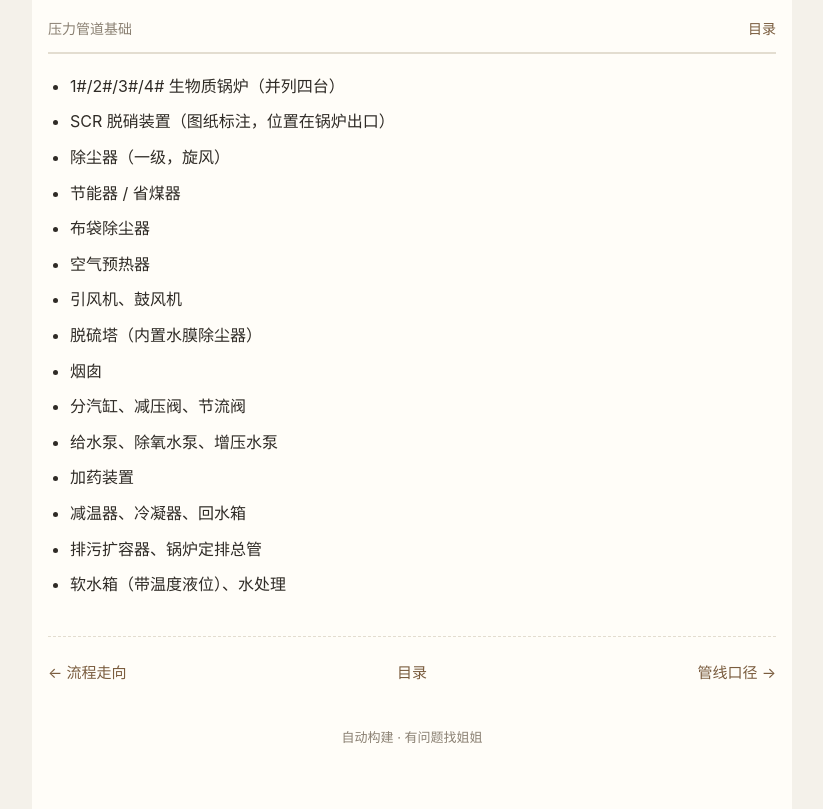
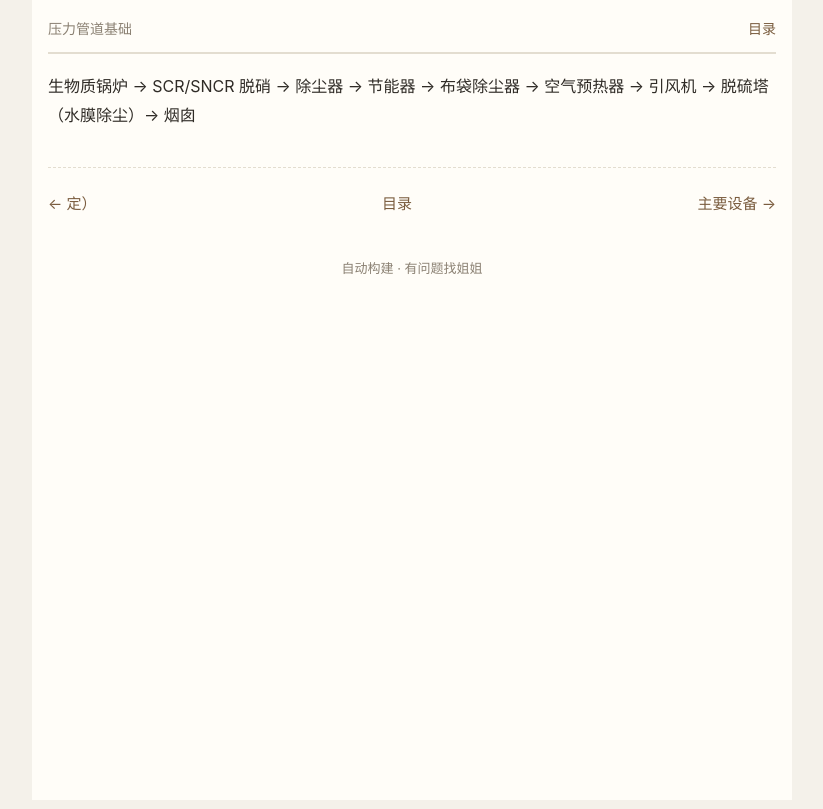
Before and after one commit to sanitiet/note, a plain HTML site: page s46.html in a window 1280 px wide. Shown: the whole page, without its empty margins (228-1051 px from the left). Drawn offline with Linux system fonts and the light colour scheme.

Commit message:
更新 s46.html

```diff
--- a/s46.html
+++ b/s46.html
@@ -1,8 +1,8 @@
 <!DOCTYPE html><html lang="zh-CN"><head><meta charset="utf-8">
 <meta name="viewport" content="width=device-width,initial-scale=1">
-<title>主要设备 · 压力管道基础</title><link rel="stylesheet" href="style.css"></head>
+<title>流程走向 · 压力管道基础</title><link rel="stylesheet" href="style.css"></head>
 <body><div class="wrap">
 <div class="top"><span>压力管道基础</span><a href="index.html">目录</a></div>
-<ul><li>1#/2#/3#/4# 生物质锅炉（并列四台）</li><li>SCR 脱硝装置（图纸标注，位置在锅炉出口）</li><li>除尘器（一级，旋风）</li><li>节能器 / 省煤器</li><li>布袋除尘器</li><li>空气预热器</li><li>引风机、鼓风机</li><li>脱硫塔（内置水膜除尘器）</li><li>烟囱</li><li>分汽缸、减压阀、节流阀</li><li>给水泵、除氧水泵、增压水泵</li><li>加药装置</li><li>减温器、冷凝器、回水箱</li><li>排污扩容器、锅炉定排总管</li><li>软水箱（带温度液位）、水处理</li></ul>
-<div class="nav"><a href="s45.html">← 流程走向</a><a href="index.html">目录</a><a href="s47.html">管线口径 →</a></div>
+<p>生物质锅炉 → SCR/SNCR 脱硝 → 除尘器 → 节能器 → 布袋除尘器 → 空气预热器 → 引风机 → 脱硫塔（水膜除尘）→ 烟囱</p>
+<div class="nav"><a href="s45.html">← 定）</a><a href="index.html">目录</a><a href="s47.html">主要设备 →</a></div>
 <footer>自动构建 · 有问题找姐姐</footer></div></body></html>
```
